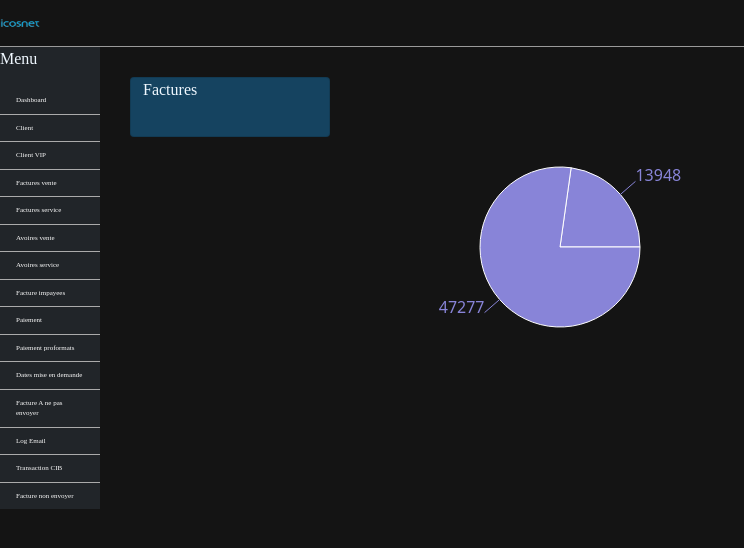
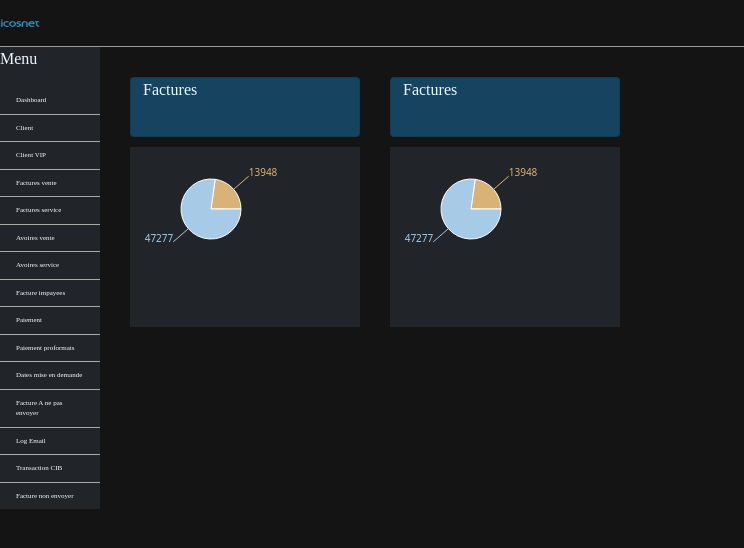
Before and after one commit to Imen-ys/Main-PFE, a React (Create React App) app in the folder front-end/: page / in a window 1280 px wide. Shown: the top 548 px of the page, without its empty margins (0-744 px from the left). Built offline with nearby package versions, Linux system fonts and the light colour scheme.

Commit message:
front end

```diff
--- a/front-end/package.json
+++ b/front-end/package.json
@@ -9,6 +9,7 @@
     "react": "^18.2.0",
     "react-data-table-component": "^7.6.2",
     "react-dom": "^18.2.0",
+    "react-icons": "^5.0.1",
     "react-router-dom": "^6.22.3",
     "react-scripts": "5.0.1",
     "recharts": "^2.12.2",
--- a/front-end/src/components/Dashboard/Dashboard.css
+++ b/front-end/src/components/Dashboard/Dashboard.css
@@ -1,10 +1,15 @@
 .card{
     background-color: var(--card-color);
-    margin: 30px;
+    margin: 30px 0px 10px 30px;
     color: var(--light-color);
     height: 60px;
     cursor: pointer;
-    width: 200px;
+    width: 230px;
     /* box-shadow: inset 5px 5px 10px #000000; */
     font-family:var(--Main-font);
 }
+.statistic{
+    width: 230px;
+    height: 180px;
+    margin: 0px 0px 15px 30px;
+}
--- a/front-end/src/components/Dashboard/Dashboard.jsx
+++ b/front-end/src/components/Dashboard/Dashboard.jsx
@@ -2,28 +2,57 @@ import './Dashboard.css'
 import {PieChart, Pie,Sector,Cell} from "recharts"
 const Dashboard = () => {
     const data = [
-            {name : "Nomber de Facture vente", value:13948},
-            {name : "Nomber de Facture service", value:47277},
+            {name : "Nomber de Facture vente", value:13948, fill: '#d9b277'},
+            {name : "Nomber de Facture service", value:47277,fill:'#a7cae6'},
     ]
     return (
         <>
+        <div style={{display:'inline-block'}}>
+
+
         <div className='card'>
             <p className='container'>Factures</p>
             {/* <button>More Info</button> */}
         </div>
-        <div className='statistic'>
-        <PieChart width={400} height={400}>
+
+        <div className='statistic bg-dark'>
+        <PieChart width={200} height={200}>
         <Pie
             dataKey="value"
             isAnimationActive={false}
             data={data}
-            cx="50%"
-            cy="50%"
-            outerRadius={80}
-            fill="#8884d8"
-            label
+            cx="40%"
+            cy="30%"
+            outerRadius={30}
+            label ={{fontSize: 10,}}
         />
         </PieChart>
+
+        </div>
+        </div>
+
+        <div style={{display:'inline-block'}}>
+
+
+        <div className='card'>
+            <p className='container'>Factures</p>
+            {/* <button>More Info</button> */}
+        </div>
+
+        <div className='statistic bg-dark'>
+        <PieChart width={200} height={200}>
+        <Pie
+            dataKey="value"
+            isAnimationActive={false}
+            data={data}
+            cx="40%"
+            cy="30%"
+            outerRadius={30}
+            label ={{fontSize: 10,}}
+        />
+        </PieChart>
+
+        </div>
         </div>
         </>
     )
```
Also changed, not shown: 1 other file (tests, documents, lock files or other folders).
